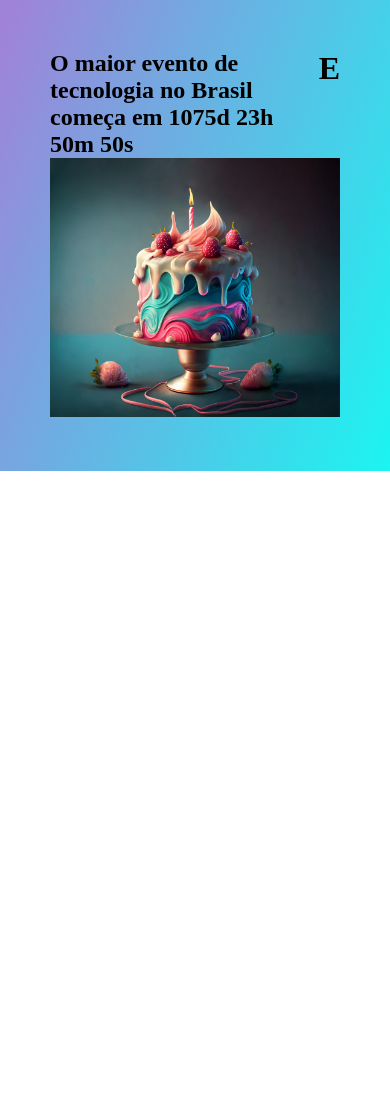
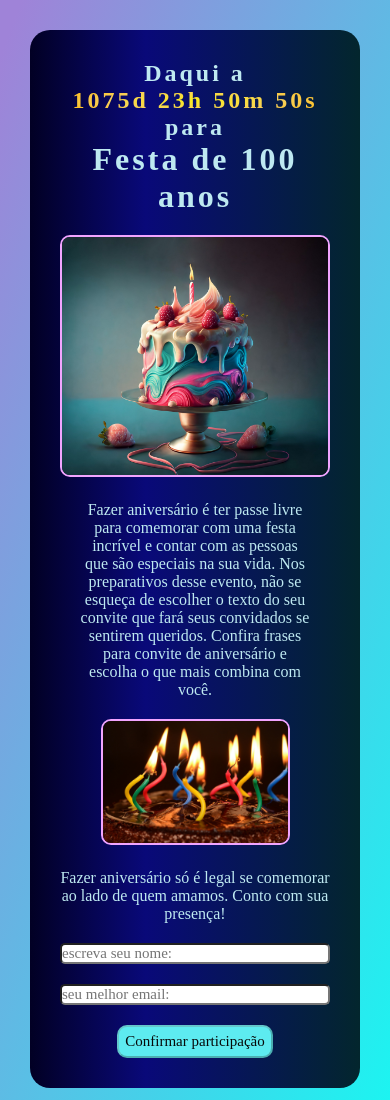
Before and after one commit to rodrigopenafurt/aniversario-js, a website built with Parcel: page src/index.html in a window 390 px wide. Shown: the top 1100 px of the page. Before the commit the page ends 844 px from the top, so only its background shows below. Built offline with nearby package versions, Linux system fonts and the light colour scheme; a web font is replaced by a local one.

Commit message:
adição do formulário

```diff
--- a/src/index.html
+++ b/src/index.html
@@ -5,16 +5,38 @@
     <meta name="viewport" content="width=device-width, initial-scale=1.0">
     <title>Aniversário</title>
     <link rel="stylesheet" href="./styles/main.scss">
+    <link rel="preconnect" href="https://fonts.googleapis.com">
+    <link rel="preconnect" href="https://fonts.gstatic.com" crossorigin>
+    <link href="https://fonts.googleapis.com/css2?family=Agbalumo&display=swap" rel="stylesheet">
 </head>
 <body>
     <div class="container">
         <header>
-            <h2>O maior evento de tecnologia no Brasil começa em <span id="contador"></span></h2>
-            <h1>E</h1>
+            <div class="titulo">
+                <h2>Daqui a <span id="contador" class="shader-vermelho"></span> para</h2>
+                <h1>Festa de 100 anos</h1>
+            </div>
         </header>
-        <main>
-            <img src="./images/bolo.jpg" alt="Bolo">
-        </main>
+        <section class="sobre">
+            <img src="./images/bolo.jpg" alt="Foto do bolo">
+            <div class="sobre__content">
+                <p>
+                    Fazer aniversário é ter passe livre para comemorar com uma festa incrível e
+                    contar com as pessoas que são especiais na sua vida. Nos preparativos desse
+                    evento, não se esqueça de escolher o texto do seu convite que fará seus convidados
+                    se sentirem queridos. Confira frases para convite de aniversário e escolha o
+                    que mais combina com você.
+                </p>
+                <img src="./images/boloniver.jpg" alt="bolo 2">
+            </div>
+        </section>
+            <form action="">
+                <label for="">Fazer aniversário só é legal se comemorar ao lado de quem amamos. Conto com sua presença!</label>
+                <input type="text" name="nome" id="" placeholder="escreva seu nome:" required>
+                <input type="email" name="email" placeholder="seu melhor email:" required>
+                <button type="submit" disabled="disabled">Confirmar participação</button>
+            </form>
+        </div>
     </div>
 
     <script src="https://unpkg.com/aos@next/dist/aos.js"></script>
--- a/src/scripts/main.js
+++ b/src/scripts/main.js
@@ -30,3 +30,32 @@ const contaAsHoras = setInterval(function() {
     }
 
 }, 1000);
+
+
+
+document.addEventListener('DOMContentLoaded', function() {
+    var formulario = document.querySelector('form');
+    var nomeInput = document.querySelector('input[name="nome"]');
+    var emailInput = document.querySelector('input[name="email"]');
+    var botaoConfirmar = document.querySelector('button');
+
+    nomeInput.addEventListener('input', verificarCamposPreenchidos);
+    emailInput.addEventListener('input', verificarCamposPreenchidos);
+
+    function verificarCamposPreenchidos() {
+        if (nomeInput.value.trim() !== '' && emailInput.value.trim() !== '') {
+            botaoConfirmar.removeAttribute('disabled');
+        } else {
+            botaoConfirmar.setAttribute('disabled', 'disabled');
+        }
+    }
+
+    formulario.addEventListener('submit', function() {
+        event.preventDefault();
+
+        if (nomeInput.value.trim() !== '' && emailInput.value.trim() !== '') {
+            alert('Obrigado pela confirmação! Aguardamos você no dia da festa, os detalhes do evento serão enviados por email. =)');
+        }
+
+    });
+});
--- /dev/null
+++ b/src/styles/_form.scss
@@ -0,0 +1,73 @@
+form {
+
+    margin: 0 auto;
+    text-align: center;
+
+    label {
+        margin-top: 20px;
+        display: block;
+        text-align: center;
+    }
+
+
+    input {
+        margin-top: 8px;
+        margin-bottom: 18px;
+        width: 40%;
+        font-size: 20px;
+        color: red;
+    }
+
+    button {
+        display: block;
+        text-align: center;
+        margin: 0 auto;
+        border-radius: 10px;
+        font-size: 18px;
+        color: red;
+        padding: 10px;
+
+        &:hover {
+            cursor: pointer;
+        }
+
+        &:disabled {
+            background-color: #5DEBF0;
+            color: rgb(7, 9, 9);
+        }
+
+    }
+}
+
+@media (min-width:320px) and (max-width:767px) {
+
+    form {
+
+        margin: 0 auto;
+        text-align: center;
+
+        label {
+            display: block;
+        }
+
+
+        input {
+            display: block;
+            margin: 20px 0;
+            width: 100%;
+            font-size: 15px;
+            border-radius: 5px;
+        }
+
+        button {
+            display: block;
+            text-align: center;
+            margin: 0 auto;
+            border-radius: 10px;
+            font-size: 15px;
+            color: red;
+            padding: 6px;
+
+        }
+    }
+}
--- /dev/null
+++ b/src/styles/_sobre.scss
@@ -0,0 +1,107 @@
+.sobre {
+
+    display: flex;
+    justify-content: center;
+    margin: 0 auto;
+    padding: 30px;
+
+
+
+
+    img {
+        max-width: 50%;
+        border-radius: 10px;
+        margin-left: 8%;
+        margin-top: 20px;
+        border: 2px rgb(241, 164, 255) solid;
+        object-fit: cover;
+    }
+
+    &__content {
+
+        margin: 0 auto;
+        text-align: center;
+
+
+        p {
+            margin-top: 20px;
+            padding: 40px;
+        }
+
+
+        img {
+            max-width: 70%;
+
+        }
+    }
+}
+
+@media (min-width:768px) and (max-width: 1023px) {
+    .sobre {
+        display: block;
+        margin: 0;
+        padding: 0;
+        margin: 20px auto 0;
+
+        text-align: center;
+
+        img {
+            margin: 0;
+        }
+
+        &__content {
+
+            margin: 0 auto;
+            text-align: center;
+
+
+            p {
+                margin: 0;
+                padding: 20px;
+            }
+
+
+            img {
+                max-width: 70%;
+
+            }
+        }
+
+    }
+}
+
+@media (min-width:320px) and (max-width: 767px) {
+
+    .sobre {
+        display: block;
+        margin: 0;
+        padding: 0;
+        margin: 20px auto 0;
+
+        text-align: center;
+
+        img {
+            margin: 0;
+            max-width: 100%;
+        }
+
+        &__content {
+
+            margin: 0 auto;
+            text-align: center;
+
+
+            p {
+                margin: 0;
+                padding: 20px;
+            }
+
+
+            img {
+                max-width: 70%;
+
+            }
+        }
+
+    }
+}
--- a/src/styles/main.scss
+++ b/src/styles/main.scss
@@ -1,24 +1,78 @@
+@use 'sobre';
+@use 'form';
+
 * {
     margin: 0;
     padding: 0;
     box-sizing: border-box;
+    text-decoration: none;
+    list-style: none;
+    color: rgb(190, 233, 241);
+    font-family: agbalumo;
+}
+
+
+body {
+    background: linear-gradient(110.9deg, rgb(159, 131, 216) 2.6%, rgb(27, 245, 241) 100.2%);
+    max-width: 100%;
+    padding: 30px;
 }
 
 .container {
-    max-width: 100%;
-    padding: 50px;
-    background: linear-gradient(110.9deg, rgb(159, 131, 216) 2.6%, rgb(27, 245, 241) 100.2%);
+    background-size: auto;
+    border-radius: 20px;
+    background-image: linear-gradient(90deg, rgba(2,0,36,1) 0%, rgba(9,9,121,1) 35%, rgb(3, 38, 45) 100%);
+    padding: 30px;
+}
+
+header {
+    border-radius: 10px;
+
+    h2, h1 {
+        letter-spacing: 3px;
+    }
+
+    nav {
+        margin-top: 30px;
+
+        ul {
+            width: 80%;
+            display: flex;
+            margin: 0 auto;
+            justify-content: center;
+
+
+
+            li {
+                margin: 0 55px;
+
+            }
+        }
+    }
+    }
+
+h1 {
+    margin-bottom: 20px;
+}
+
+.shader-vermelho {
+    color: transparent;
+    background-image: radial-gradient(#f8ed1c, rgb(248, 208, 89), #ffb300);
+    -webkit-background-clip: text; /* Para navegadores baseados no motor Webkit (como Chrome e Safari) */
+    background-clip: text; /* Para navegadores modernos */
+    display: inline-block;
 
 }
 
 header {
-    display: flex;
-    justify-content: center;
+    text-align: center;
+    border-bottom: 8px;
+
 }
 
 main {
 
     img {
-        max-width: 100%;
+        max-height: 300px;
     }
 }
```
Also changed, not shown: src/images/boloniver.jpg (added), 1 other file.
